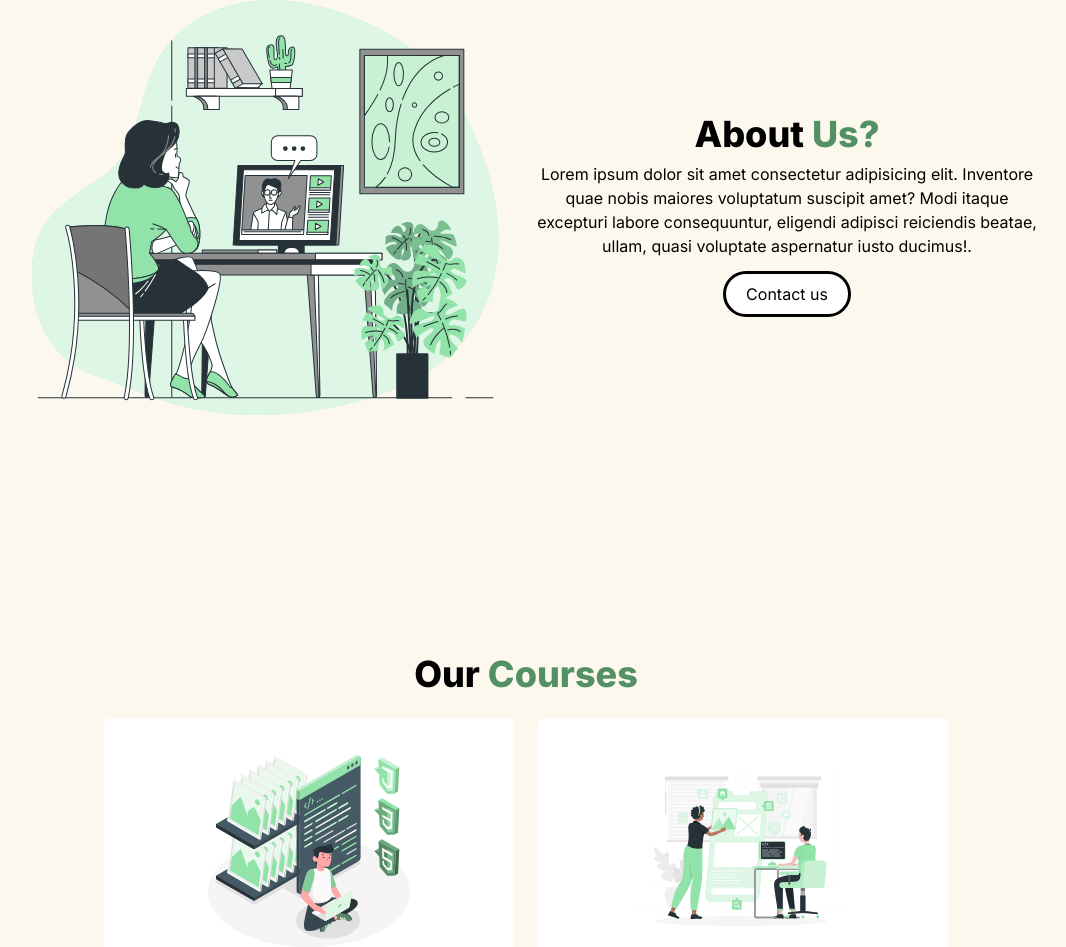
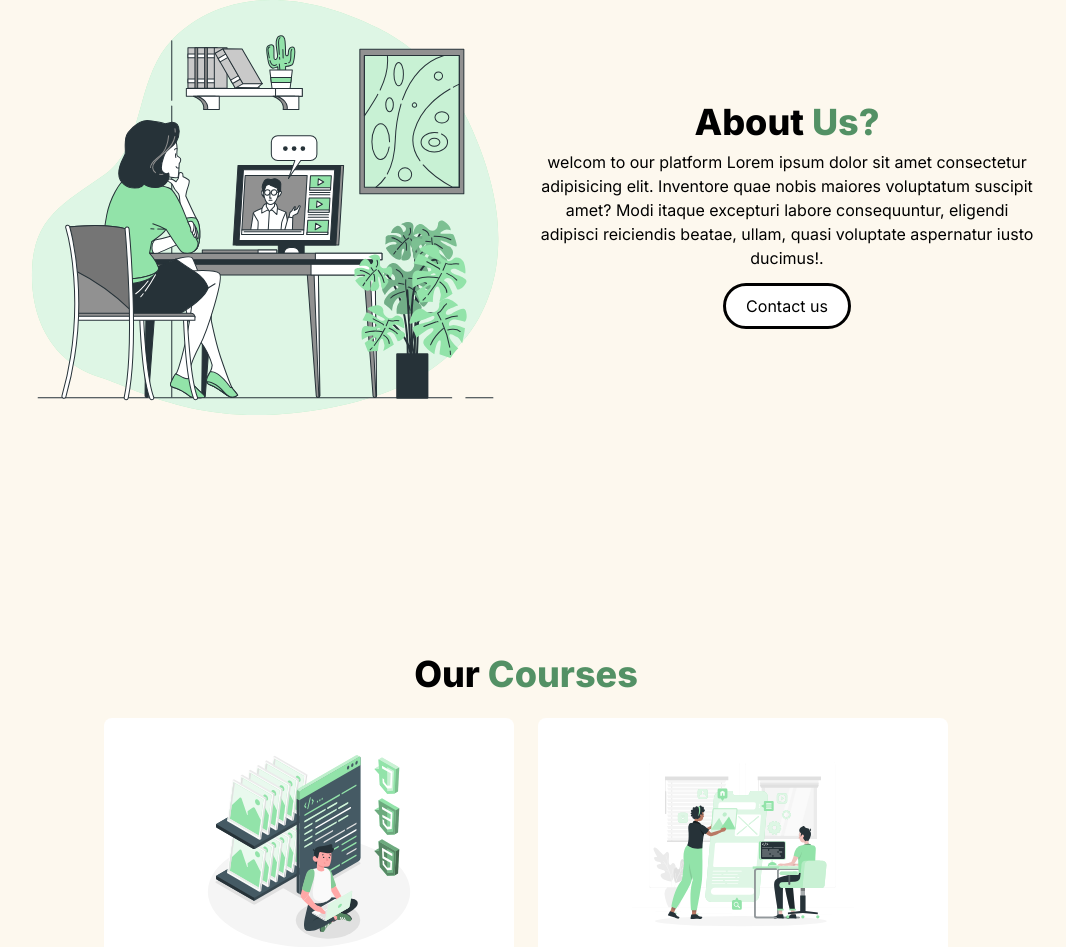
Before and after one commit to apdallamohamed/Building-e-learning-website-using-react.js, a React (Vite) app: page / in a window 1280 px wide. Shown: the part 914-1861 px from the top of the page, without its empty margins (114-1180 px from the left). Built offline with nearby package versions, Linux system fonts and the light colour scheme.

Commit message:
Update About.jsx

```diff
--- a/src/components/About.jsx
+++ b/src/components/About.jsx
@@ -13,6 +13,7 @@ const About = () => {
       <div className="w-full md:w-2/4 text-center space-y-2">
         <Heading title1= "About" title2= "Us?" />
         <p>
+          welcom to our platform
           Lorem ipsum dolor sit amet consectetur adipisicing elit. Inventore
           quae nobis maiores voluptatum suscipit amet? Modi itaque excepturi
           labore consequuntur, eligendi adipisci reiciendis beatae, ullam, quasi
```
